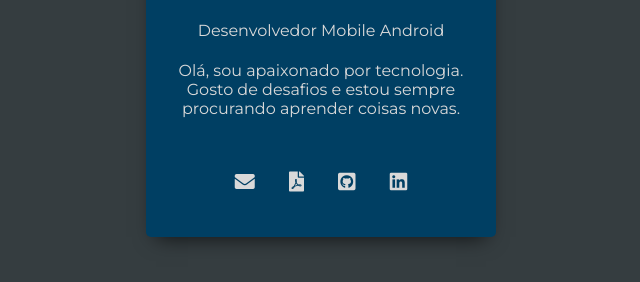
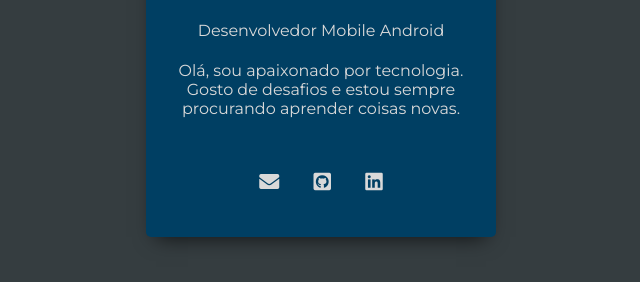
Before and after one commit to adrianoagripino/adrianobr, a plain HTML site: page index.html in a window 1280 px wide. Shown: the part 312-594 px from the top of the page, without its empty margins (319-959 px from the left). Drawn offline with Linux system fonts and the light colour scheme.

Commit message:
Update index.html
remoção de link

```diff
--- a/index.html
+++ b/index.html
@@ -21,7 +21,7 @@
     <!-- Inicio Link's e Contato -->
     <div class="social-media">
       <a href="mailto:contato@adrianobr.com" target="_blank"><i class="fas fa-envelope"></i></a>
-      <a href="/pdf/Curriculo.pdf" target="_blank"><i class="fas fa-file-pdf"></i></a>
+      <!--<a href="/pdf/Curriculo.pdf" target="_blank"><i class="fas fa-file-pdf"></i></a>-->
       <a href="https://github.com/adrianoagripino" target="_blank"><i class="fab fa-github-square"></i></a>
       <a href="https://www.linkedin.com/in/adrianoagripino/" target="_blank"><i class="fab fa-linkedin"></i></a>
     </div>
```
